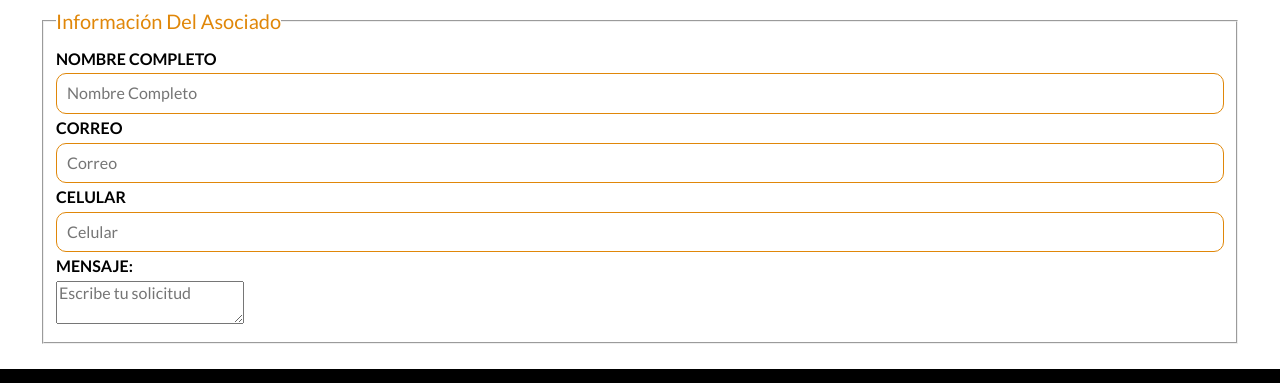
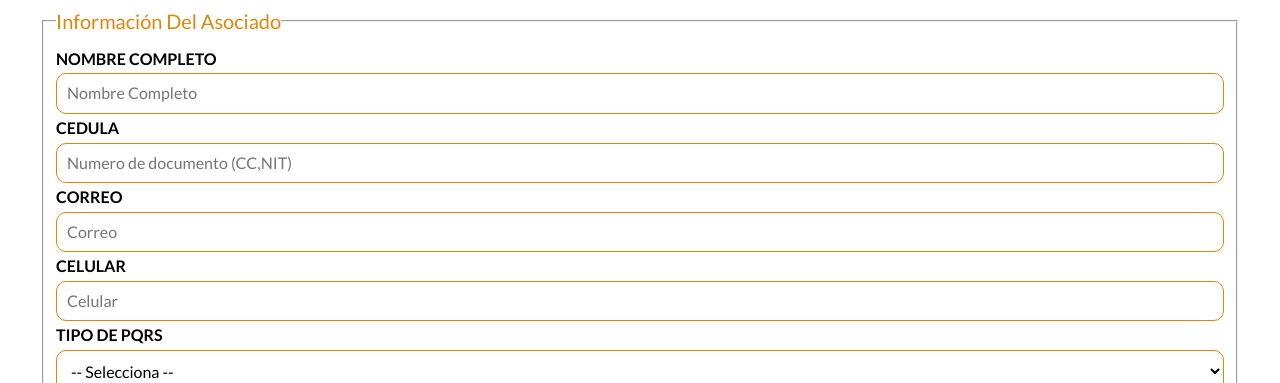
Before and after one commit to webviboraltelco/Viboral_Telecomunicaciones, a website with bundled scripts: page contacto.html in a window 1280 px wide. Shown: the part 830-1213 px from the top of the page. Built offline with nearby package versions, Linux system fonts and the light colour scheme.

Commit message:
Se termina la seccion del contacto

```diff
--- a/contacto.html
+++ b/contacto.html
@@ -6,7 +6,7 @@
     <link rel="stylesheet" href="https://cdnjs.cloudflare.com/ajax/libs/font-awesome/6.5.0/css/all.min.css"
     />
     <link rel="stylesheet" href="build/css/app.css" />
-    <title>Viboral Telecomunicaciones</title>
+    <title>Viboral Telecomunicaciones </title>
    <link rel="icon" type="image/x-icon" href="build/img/logo.png">
 
   </head>
@@ -20,7 +20,7 @@
 
           <nav class="navegacion">
             <a href="nosotros.html">Nosotros</a>
-            <a href="servicios.html">Servicios</a>
+            <!-- <a href="servicios.html">Servicios</a> -->
             <a href="planes.html">Planes</a>
             <a href="canal.html">Canal Local</a>
             <a href="contacto.html">Contactanos</a>
@@ -49,17 +49,30 @@
         <label for="nombre">Nombre Completo</label>
         <input type="text" placeholder="Nombre Completo" id="nombre">
 
+          <label for="cedula">Cedula</label>
+        <input type="tel" placeholder="Numero de documento (CC,NIT)" id="cedula">
+
          <label for="email">Correo</label>
         <input type="email" placeholder="Correo" id="email">
 
          <label for="telefono">Celular</label>
         <input type="tel" placeholder="Celular" id="telefono">
 
+        <label for="Tipo de PQRS">Tipo de PQRS</label>
+
+          <select name="" id="servicio">
+             <option value="" disabled selected>-- Selecciona --</option>
+             <option value="Pregunta">Pregunta</option>
+             <option value="Queja">Queja</option>
+             <option value="Reclamo">Reclamo</option>
+             <option value="Sugerencia">Sugerencia</option>
+          </select>
          <label for="mensaje">Mensaje:</label>
         <textarea name="" id="mensaje" placeholder="Escribe tu solicitud"></textarea>
 
+
       </fieldset>
-
+      <input type="submit" value="Enviar" class="boton-verde">
 
     </form>
 
--- a/src/scss/layout/_contacto.scss
+++ b/src/scss/layout/_contacto.scss
@@ -31,7 +31,9 @@
         display: block;
     }
 
-    input:not([type="submit"]) {
+    input:not([type="submit"]),
+    textarea,
+    select {
         padding: 1rem;
         display: block;
         width: 100%;
@@ -39,4 +41,7 @@
         border: 1px solid $amarillo;
         border-radius: 1rem;
     }
+    textarea{
+        height: 20rem;
+    }
 }
```
Also changed, not shown: canal.html (+1 -1 lines), horarios.html (+1 -1 lines), index.html (+6 -6 lines), nosotros.html (+1 -1 lines), planes.html (+1 -1 lines), build/css/app.css, 1 other file.
